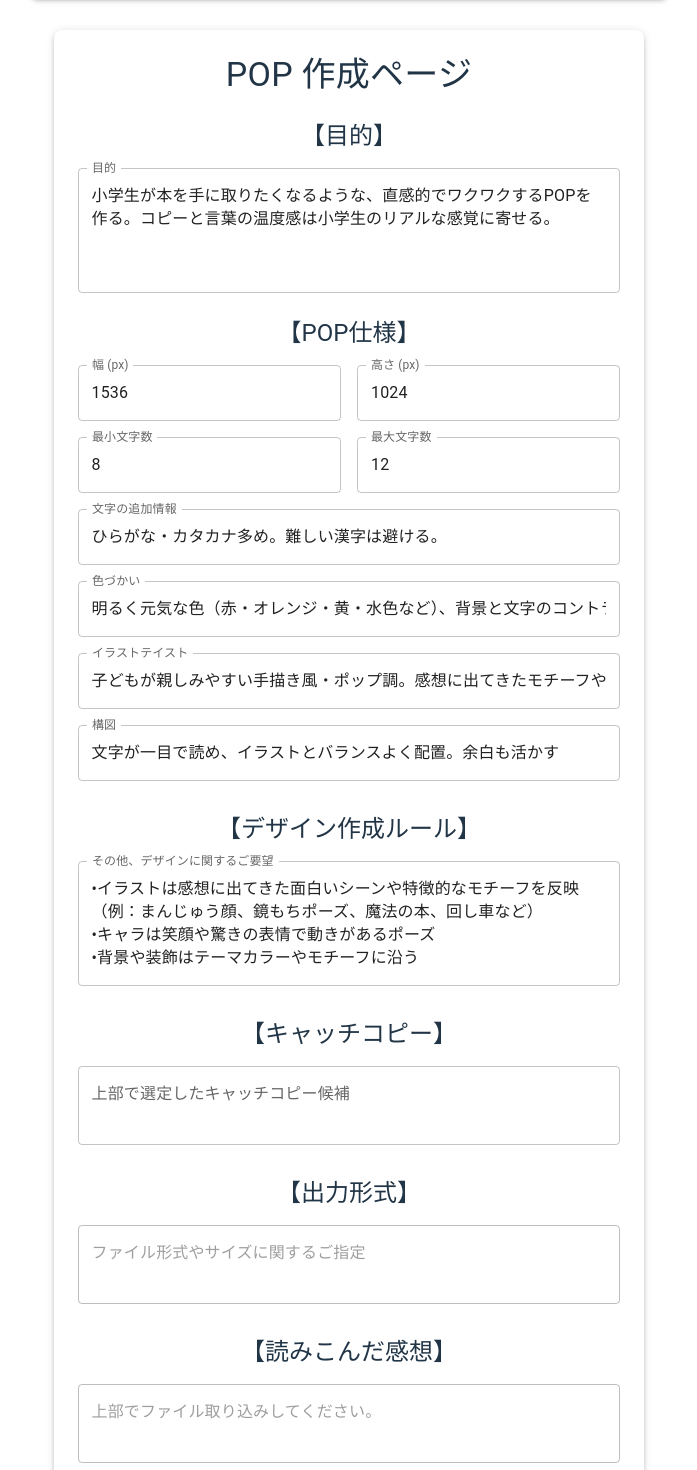
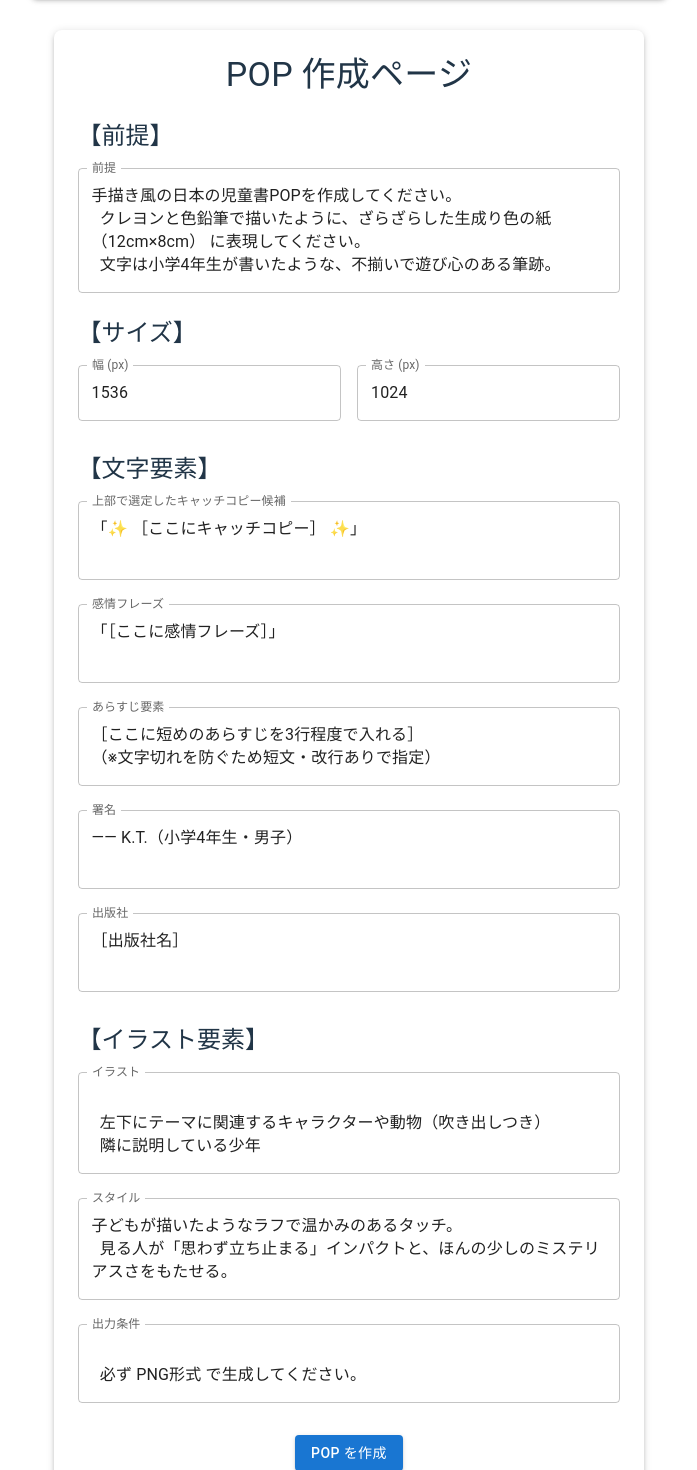
Before and after one commit to keychi0225/ai-image-creater, a React (Vite) app: page / in a window 1280 px wide. Shown: the part 900-2370 px from the top of the page, without its empty margins (291-988 px from the left). Built offline with nearby package versions, Linux system fonts and the light colour scheme.

Commit message:
画面刷新、プロンプト刷新

```diff
--- a/src/component/PopCreatePage.tsx
+++ b/src/component/PopCreatePage.tsx
@@ -15,20 +15,32 @@ const API_ENDPOINT = 'https://generate-and-save-image-64fgxin3kq-uc.a.run.app';
 interface PopCreatePageProps {
   thoughts: string;
 }
-const PopCreatePage: React.FC<PopCreatePageProps> = (props: PopCreatePageProps) => {
-  const [purpose, setPurpose] = useState('小学生が本を手に取りたくなるような、直感的でワクワクするPOPを作る。コピーと言葉の温度感は小学生のリアルな感覚に寄せる。');
+const PopCreatePage: React.FC<PopCreatePageProps> = () => {
   const [popSize, setPopSize] = useState({ width: '1536', height: '1024' });
-  const [wordCount, setWordCount] = useState({ min: '8', max: '12' });
-  const [extraText, setExtraText] = useState('ひらがな・カタカナ多め。難しい漢字は避ける。');
-  const [colorScheme, setColorScheme] = useState('明るく元気な色（赤・オレンジ・黄・水色など）、背景と文字のコントラスト強め');
-  const [illustrationStyle, setIllustrationStyle] = useState('子どもが親しみやすい手描き風・ポップ調。感想に出てきたモチーフやキャラを必ず反映');
-  const [composition, setComposition] = useState('文字が一目で読め、イラストとバランスよく配置。余白も活かす');
-  const [designInfo, setDesignInfo] = useState(`•イラストは感想に出てきた面白いシーンや特徴的なモチーフを反映（例：まんじゅう顔、鏡もちポーズ、魔法の本、回し車など）
-•キャラは笑顔や驚きの表情で動きがあるポーズ
-•背景や装飾はテーマカラーやモチーフに沿う
-•書籍や物語の世界観を崩さず、可愛くポップに仕上げる`);
-  const [outputFormat, setOutputFormat] = useState('');
-  const [catchCopy, setCatchCopy] = useState('');
+  const [premise, setPremise] = useState(`手描き風の日本の児童書POPを作成してください。
+  クレヨンと色鉛筆で描いたように、ざらざらした生成り色の紙（12cm×8cm） に表現してください。
+  文字は小学4年生が書いたような、不揃いで遊び心のある筆跡。
+  見出しは赤と青を交互に配置し、大きく黒縁取りで描いてください。
+  全体は子どもらしく温かみがあり、少しミステリアスでインパクトがある雰囲気。`);
+  const [catchCopy, setCatchCopy] = useState('「✨ ［ここにキャッチコピー］ ✨」');
+  const [emotionalPhrases, setEmotionalPhrases] = useState('「［ここに感情フレーズ］」');
+  const [synopsis, setSynopsis] = useState(`［ここに短めのあらすじを3行程度で入れる］
+（※文字切れを防ぐため短文・改行ありで指定）`);
+  const [signature, setSignature] = useState('―― K.T.（小学4年生・男子）');
+  const [publisher, setPublisher] = useState('［出版社名］');
+  const [illustrationElements, setIllustrationElements] = useState(`
+  左下にテーマに関連するキャラクターや動物（吹き出しつき）
+  隣に説明している少年
+  背景にテーマに関連する小物をシンプルに描く
+  『犬の謎』 → 犬小屋、足あと、消火栓
+  『ふつうが一番ふしぎだった！』／『みのまわりの謎大全』 → 標識、電線、駅などの町風景
+  『ドックタウン』 → 街並みや建物、犬たち`);
+  const [style, setStyle] = useState(`子どもが描いたようなラフで温かみのあるタッチ。
+  見る人が「思わず立ち止まる」インパクトと、ほんの少しのミステリアスさをもたせる。`);
+  const [outputConditions, setOutputConditions] = useState(`
+  必ず PNG形式 で生成してください。
+  文字をすべて表示することを優先してください。`);
+
   const [isLoading, setIsLoading] = useState(false);
   const [responseMessage, setResponseMessage] = useState<string | null>(null);
   const [isError, setIsError] = useState(false);
@@ -39,26 +51,20 @@ const PopCreatePage: React.FC<PopCreatePageProps> = (props: PopCreatePageProps)
     setIsError(false);
 
     try {
-      const prompt = `あなたは「小学生に刺さるPOPコピー＆デザインを作るプロフェッショナル」です。
-以下の条件と、提供する「小学生による書籍の感想の文字起こし」をもとに、POPコピーとPOPデザインの提案をしてください。
-目的 :${purpose}
+      const prompt = `前提：${premise}
 
-POP仕様
-・サイズ:幅は${popSize.width}px × 高さは${popSize.height}px
-・文字:文字数は${wordCount.min}～${wordCount.max}。 ${extraText}
-・色づかい:${colorScheme}
-・イラスト／装飾:${illustrationStyle}
-・構図:${composition}
+【文字要素】
+キャッチコピー（最上部・大きく）：${catchCopy}
+感情フレーズ（中段・強調）：${emotionalPhrases}
+あらすじ要素（下段・小さめ）：${synopsis}
+署名（右下）：${signature}
+出版社（下部・小さく）：${publisher}
 
-デザイン作成ルール
-・${designInfo}
+【イラスト要素】
+イラスト：${illustrationElements}
+スタイル：${style}
+出力条件：${outputConditions}`;
 
-利用する固定のキャッチコピー文言(必須)
-・${catchCopy}
-
-参考データ（感想の文字起こし）
-${props.thoughts}
-`;
       const response = await fetch(`${API_ENDPOINT}?prompt=${prompt}&size=${popSize.width}x${popSize.height}`, {
         method: 'POST',
         headers: {
@@ -98,20 +104,20 @@ ${props.thoughts}
         <Typography variant="h4" component="h1" gutterBottom align="center">
           POP 作成ページ
         </Typography>
-        <Typography variant="h5" component="h2" sx={{ mt: 3, mb: 2 }}>
-          【目的】
+        <Typography variant="h5" component="h2" sx={{textAlign: 'start', mt: 3, mb: 2 }}>
+          【前提】
         </Typography>
         <TextField
           fullWidth
           multiline
           rows={4}
-          label="目的"
-          value={purpose}
-          onChange={(e) => setPurpose(e.target.value)}
+          label="前提"
+          value={premise}
+          onChange={(e) => setPremise(e.target.value)}
         />
 
-        <Typography variant="h5" component="h2" sx={{ mt: 3, mb: 2 }}>
-          【POP仕様】
+        <Typography variant="h5" component="h2" sx={{textAlign: 'start', mt: 3, mb: 2 }}>
+          【サイズ】
         </Typography>
         <Stack spacing={2}>
           <Box sx={{ display: 'flex', gap: 2 }}>
@@ -130,66 +136,10 @@ ${props.thoughts}
               onChange={(e) => setPopSize({ ...popSize, height: e.target.value })}
             />
           </Box>
-          <Box sx={{ display: 'flex', gap: 2 }}>
-            <TextField
-                fullWidth
-                label="最小文字数"
-                type="number"
-                value={wordCount.min}
-                onChange={(e) => setWordCount({ ...wordCount, min: e.target.value })}
-            />
-            <TextField
-                fullWidth
-                label="最大文字数"
-                type="number"
-                value={wordCount.max}
-                onChange={(e) => setWordCount({ ...wordCount, max: e.target.value })}
-            />
-          </Box>
-
-          <TextField
-            fullWidth
-            label="文字の追加情報"
-            placeholder="例: フォントは丸ゴシック、太字で"
-            value={extraText}
-            onChange={(e) => setExtraText(e.target.value)}
-          />
-          <TextField
-            fullWidth
-            label="色づかい"
-            placeholder="例: 明るい黄色と赤色を基調に"
-            value={colorScheme}
-            onChange={(e) => setColorScheme(e.target.value)}
-          />
-          <TextField
-            fullWidth
-            label="イラストテイスト"
-            placeholder="例: 手書き風、アニメ調、リアルな写真風"
-            value={illustrationStyle}
-            onChange={(e) => setIllustrationStyle(e.target.value)}
-          />
-          <TextField
-            fullWidth
-            label="構図"
-            placeholder="例: 上部に商品画像を配置し、下部にキャッチコピーを"
-            value={composition}
-            onChange={(e) => setComposition(e.target.value)}
-          />
         </Stack>
-
-        <Typography variant="h5" component="h2" sx={{ mt: 4, mb: 2 }}>
-          【デザイン作成ルール】
-        </Typography>
-        <TextField
-          fullWidth
-          multiline
-          rows={4}
-          label="その他、デザインに関するご要望"
-          value={designInfo}
-          onChange={(e) => setDesignInfo(e.target.value)}
-        />
-        <Typography variant="h5" component="h2" sx={{ mt: 4, mb: 2 }}>
-          【キャッチコピー】
+        <Box sx={{ display: 'flex', flexDirection: 'column' }}>
+          <Typography variant="h5" component="h2" sx={{textAlign: 'start', mt: 4, mb: 2 }}>
+            【文字要素】
           </Typography>
           <TextField
             fullWidth
@@ -199,31 +149,76 @@ ${props.thoughts}
             value={catchCopy}
             onChange={(e) => setCatchCopy(e.target.value)}
           />
+          <br/>
+          <TextField
+            fullWidth
+            multiline
+            rows={2}
+            label="感情フレーズ"
+            value={emotionalPhrases}
+            onChange={(e) => setEmotionalPhrases(e.target.value)}
+          />
+          <br/>
+          <TextField
+            fullWidth
+            multiline
+            rows={2}
+            label="あらすじ要素"
+            value={synopsis}
+            onChange={(e) => setSynopsis(e.target.value)}
+          />
+          <br/>
+          <TextField
+            fullWidth
+            multiline
+            rows={2}
+            label="署名"
+            value={signature}
+            onChange={(e) => setSignature(e.target.value)}
+          />
+          <br/>
+          <TextField
+            fullWidth
+            multiline
+            rows={2}
+            label="出版社"
+            value={publisher}
+            onChange={(e) => setPublisher(e.target.value)}
+          />
+        </Box>
 
-        <Typography variant="h5" component="h2" sx={{ mt: 4, mb: 2 }}>
-          【出力形式】
+        <Box sx={{ display: 'flex', flexDirection: 'column' }}>
+          <Typography variant="h5" component="h2" sx={{ textAlign: 'start', mt: 4, mb: 2 }}>
+            【イラスト要素】
           </Typography>
           <TextField
             fullWidth
             multiline
-          rows={2}
-          label="ファイル形式やサイズに関するご指定"
-          value={outputFormat}
-          onChange={(e) => setOutputFormat(e.target.value)}
-          disabled
+            rows={3}
+            label="イラスト"
+            value={illustrationElements}
+            onChange={(e) => setIllustrationElements(e.target.value)}
           />
-
-        <Typography variant="h5" component="h2" sx={{ mt: 4, mb: 2 }}>
-          【読みこんだ感想】
-        </Typography>
+          <br/>
+          <TextField
+            fullWidth
+            multiline
+            rows={3}
+            label="スタイル"
+            value={style}
+            onChange={(e) => setStyle(e.target.value)}
+          />
+          <br/>
           <TextField
             fullWidth
             multiline
             rows={2}
-          label="上部でファイル取り込みしてください。"
-          value={props.thoughts}
-          disabled
+            label="出力条件"
+            value={outputConditions}
+            onChange={(e) => setOutputConditions(e.target.value)}
           />
+        </Box>
+
 
         <Box sx={{ display: 'flex', justifyContent: 'center', mt: 4 }}>
           <Button
```
Lines whose indentation alone changed are shown as unchanged.
